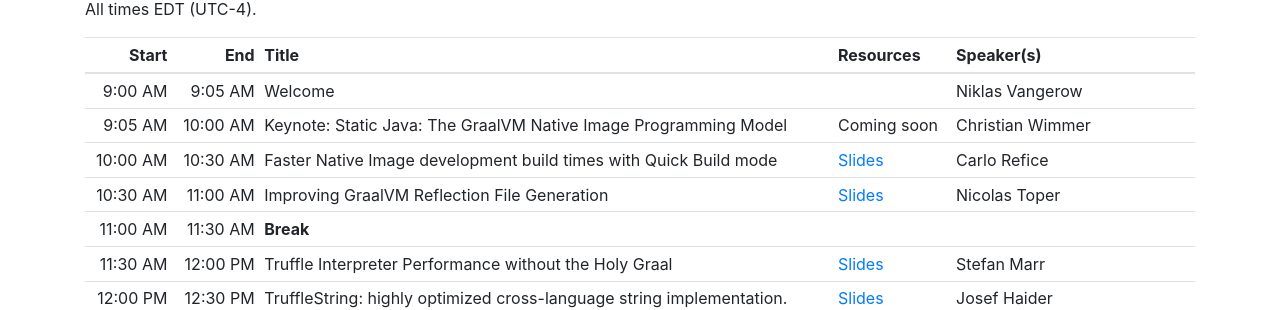
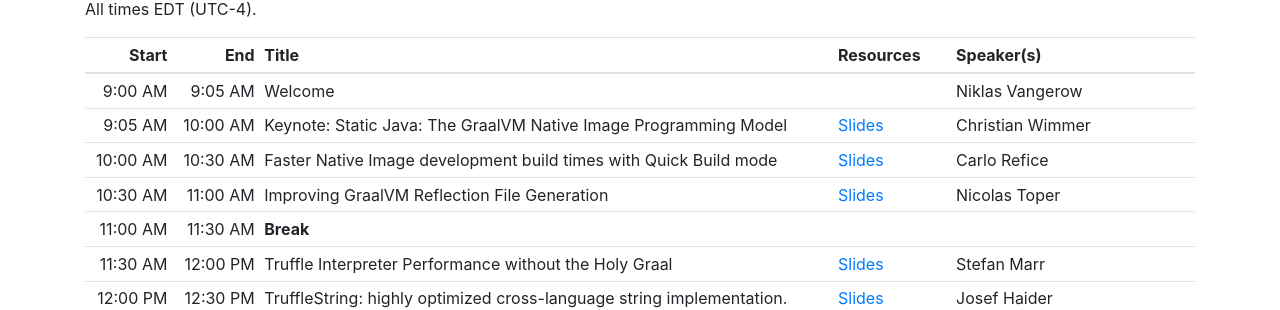
Before and after one commit to graalworkshop/graalworkshop.github.io, a Jekyll site: the page built from 2022/index.md, in a window 1280 px wide. Shown: the part 591-901 px from the top of the page. Built offline with Jekyll 4.4.1, drawn with Linux system fonts in a browser that asks for light colours.

Commit message:
Add Chris' slides

```diff
--- a/2022/index.md
+++ b/2022/index.md
@@ -18,7 +18,7 @@ All times EDT (UTC-4).
 | Start         | End           | Title                                                                 | Resources                                                                     | Speaker(s)                 |
 | ------------: | ------------: | :-------------------------------------------------------------------- | :---------------------------------------------------------------------------- | :------------------------- |
 | 9:00&nbsp;AM  | 9:05&nbsp;AM  | Welcome                                                               |                                                                               | Niklas Vangerow            |
-| 9:05&nbsp;AM  | 10:00&nbsp;AM | Keynote: Static Java: The GraalVM Native Image Programming Model      | Coming soon                                                                   | Christian Wimmer           |
+| 9:05&nbsp;AM  | 10:00&nbsp;AM | Keynote: Static Java: The GraalVM Native Image Programming Model      | [Slides](slides/0_Native_Image_Programming_Model.pdf)                         | Christian Wimmer           |
 | 10:00&nbsp;AM | 10:30&nbsp;AM | Faster Native Image development build times with Quick Build mode     | [Slides](slides/1_Quick_build_Mode.pdf)                                       | Carlo Refice               |
 | 10:30&nbsp;AM | 11:00&nbsp;AM | Improving GraalVM Reflection File Generation                          | [Slides](slides/2_Improving_GraalVM_Reflection_File_Generation.pdf)           | Nicolas Toper              |
 | 11:00&nbsp;AM | 11:30&nbsp;AM | **Break**                                                             |                                                                               |                            |
```
Also changed, not shown: 1 other file.
